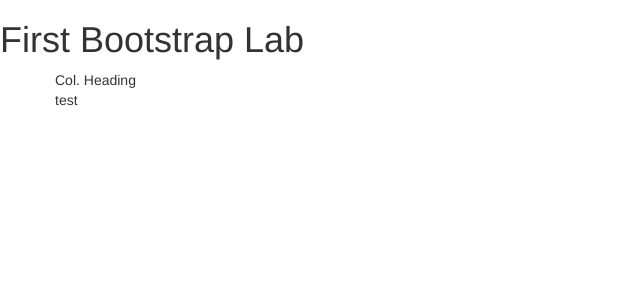
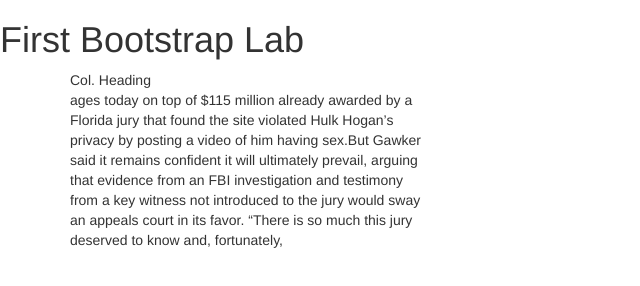
Before and after one commit to SilkyD/bootstrap, a plain HTML site: page index.html in a window 1280 px wide. Shown: the whole page, without its empty margins (0-640 px from the left). Drawn offline with nearby package versions, Linux system fonts and the light colour scheme.

Commit message:
Added files via upload

```diff
--- a/index.html
+++ b/index.html
@@ -19,11 +19,14 @@
   </head>
   <body>
     <h1>First Bootstrap Lab</h1>
+
     <div class = "container">
-    <div class="row">
-    <div>
-    <hs>Col. Heading</hs>
-    <p> test </p>
+      <div class="row">
+        <div class = "col-md-4"
+          <h2>Col. Heading</hs>
+    <p> ages today on top of $115 million already awarded by a Florida jury that found the site violated Hulk Hogan’s privacy by posting a video of him having sex.But Gawker said it remains confident it will ultimately prevail, arguing that evidence from an FBI investigation and testimony from a key witness not introduced to the jury would sway an appeals court in its favor.
+
+“There is so much this jury deserved to know and, fortunately,  </p>
   </div>
   </div>
   </div>
```
